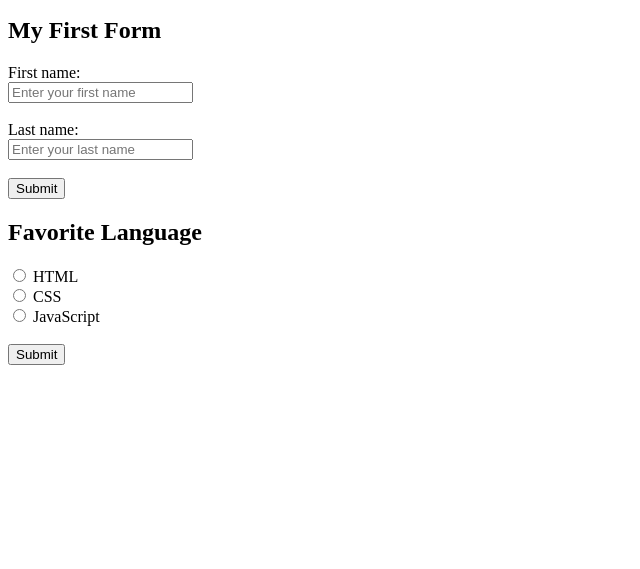
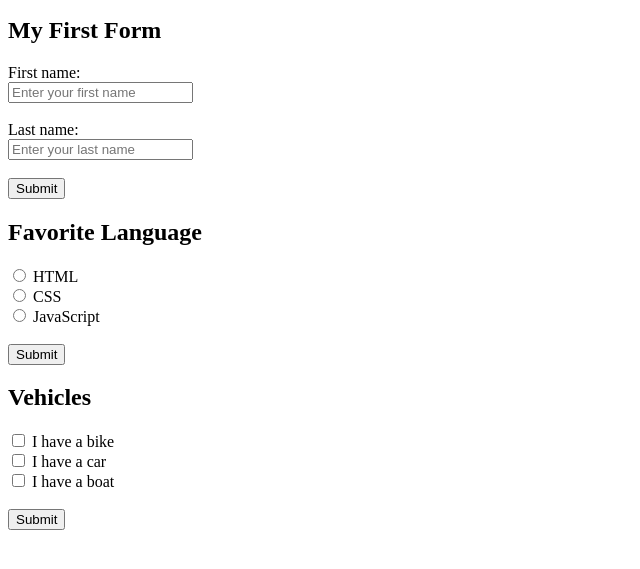
Before and after one commit to alizerlv/html_workbook_2025, a plain HTML site: page my_html_workbook_2025.html in a window 1280 px wide. Shown: the part 101-670 px from the top of the page, without its empty margins (0-640 px from the left). Drawn offline with Linux system fonts and the light colour scheme.

Commit message:
Add vehicle selection form with checkboxes

```diff
--- a/my_html_workbook_2025.html
+++ b/my_html_workbook_2025.html
@@ -37,3 +37,18 @@
 
   <input type="submit" value="Submit">
 </form>
+
+<h2>Vehicles</h2>
+
+<form action="/action_page.php" method="get">
+  <input type="checkbox" id="vehicle1" name="vehicle1" value="Bike">
+  <label for="vehicle1"> I have a bike</label><br>
+
+  <input type="checkbox" id="vehicle2" name="vehicle2" value="Car">
+  <label for="vehicle2"> I have a car</label><br>
+
+  <input type="checkbox" id="vehicle3" name="vehicle3" value="Boat">
+  <label for="vehicle3"> I have a boat</label><br><br>
+
+  <input type="submit" value="Submit">
+</form>
```
